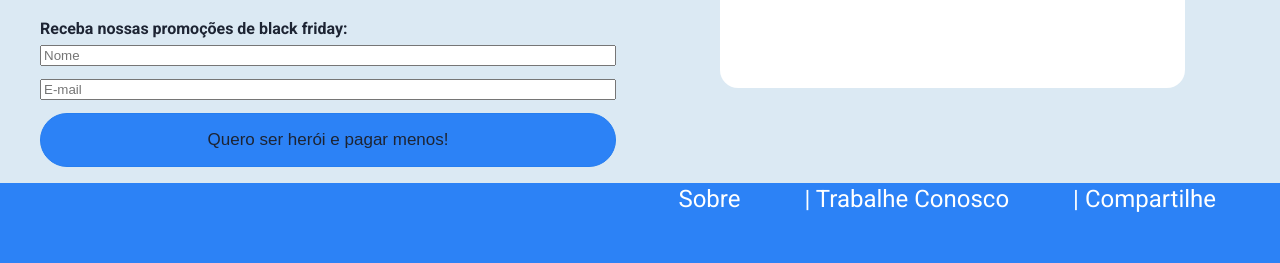
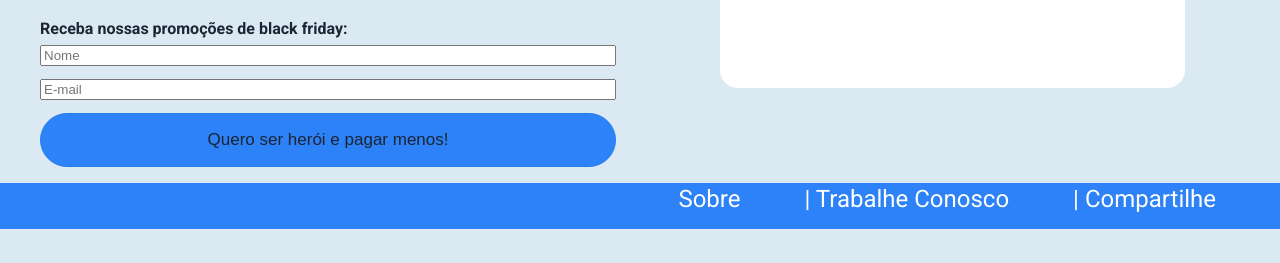
Before and after one commit to Zidera/maskheroes, a plain HTML site: page index.html in a window 1280 px wide. Shown: the part 544-807 px from the top of the page. Drawn offline with Linux system fonts and the light colour scheme.

Commit message:
tentando corrigir o footer quebrado,problema só aparece no deploy

```diff
--- a/style.css
+++ b/style.css
@@ -111,7 +111,7 @@ header{
   background:#2C82F6;
   display: flex;
   justify-content: flex-end;
-  height: 5rem;
+  height: 2.9rem;
 
 
 }
```
